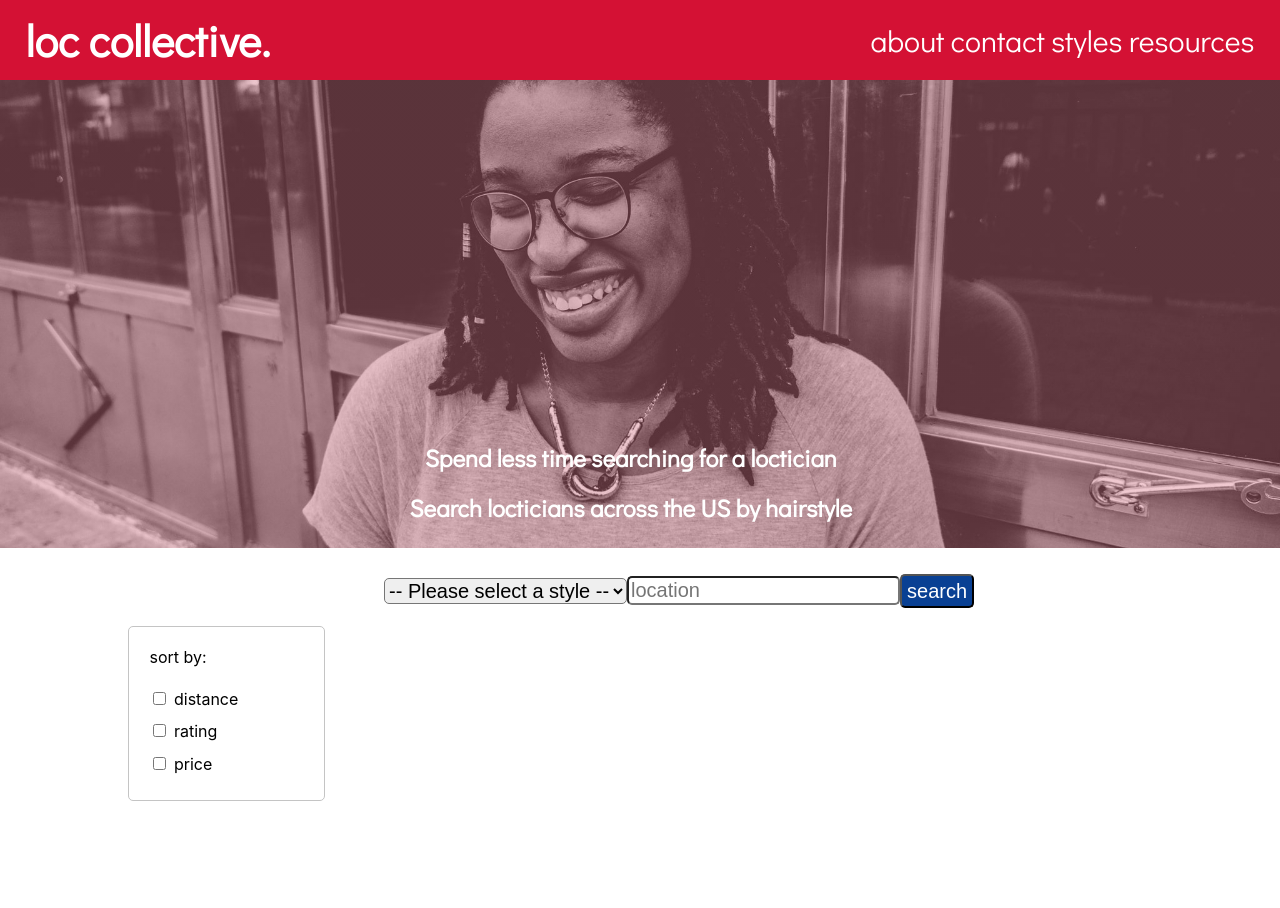
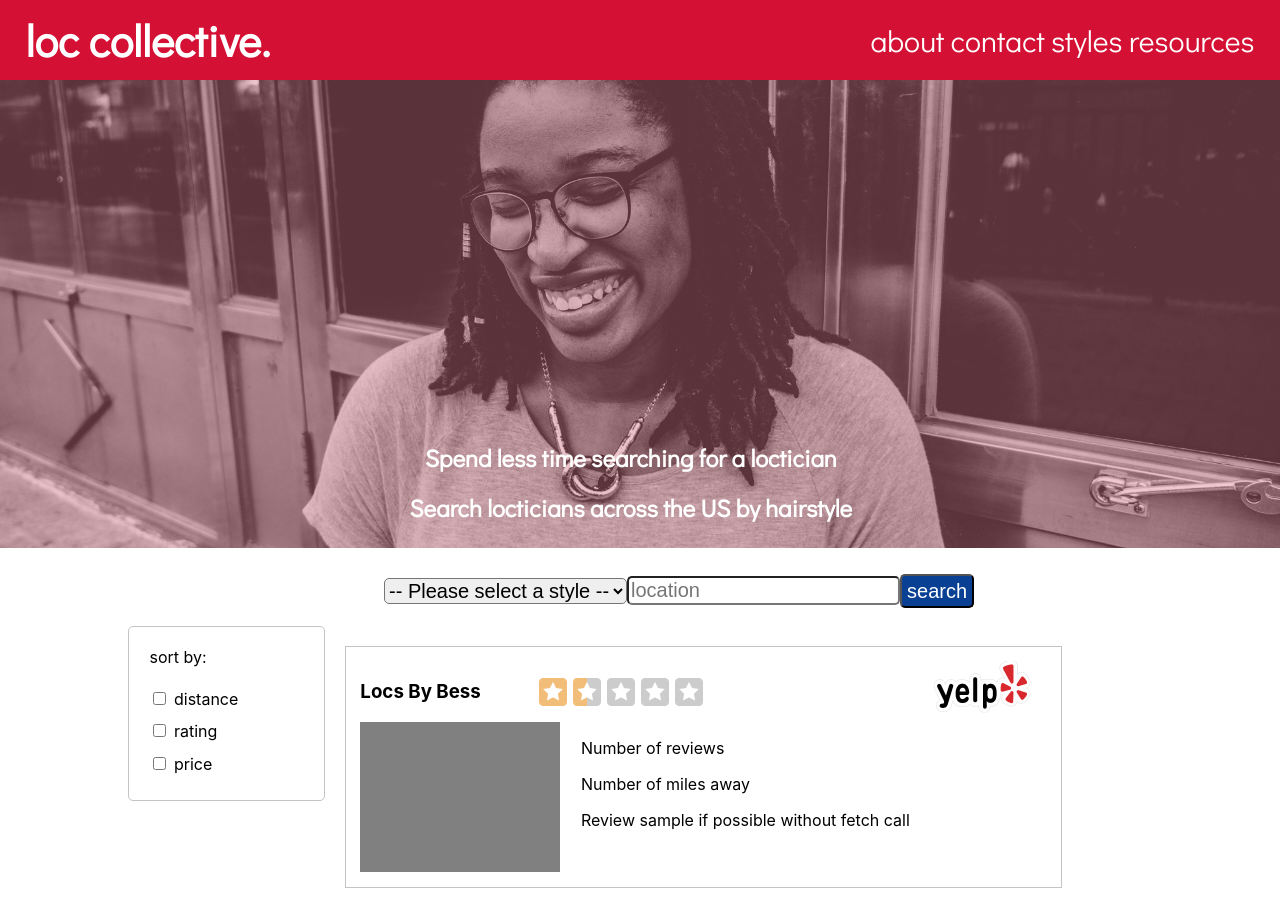
Before and after one commit to garnetred/loc-collective, a React (Create React App) app: page / in a window 1280 px wide. Before the commit the page ends 801 px from the top, so only its background shows below. Built offline with nearby package versions, Linux system fonts and the light colour scheme.

Commit message:
Create basic formatting for search results

```diff
--- /dev/null
+++ b/src/Components/SearchResults/SearchResults.css
@@ -0,0 +1,41 @@
+.specific-search-result {
+  border: 1px solid #c4c4c4;
+  padding: 2%;
+  height: 25%;
+}
+
+.search-result-header {
+    display: flex;
+    flex-direction: row;
+    justify-content: space-between;
+    align-items: center;
+    width: 100%;
+}
+
+.name-and-rating {
+    display: flex;
+    flex-direction: row;
+    justify-content: space-between;
+    width: 50%;
+}
+
+.star-rating {
+    object-fit: contain;
+}
+
+.search-results-content {
+    display: flex;
+    flex-direction: row;
+    width: 100%;
+}
+
+.company-image {
+    height: 150px;
+    width: 200px;
+    background-color: gray;
+    margin: 0;
+}
+
+.search-results-content > article {
+    margin-left: 3%;
+}
--- /dev/null
+++ b/src/Components/SearchResults/SearchResults.js
@@ -0,0 +1,36 @@
+import React from "react";
+import "./SearchResults.css";
+import { Link } from "react-router-dom";
+
+const SearchResults = () => {
+  return (
+    <section className="specific-search-result">
+      <section className="search-result-header">
+        <section className="name-and-rating">
+          <h3>Locs By Bess</h3>
+          <img
+            className="star-rating"
+            alt="star-rating"
+            src="images/yelp_stars/web_and_ios/small/small_1_half@2x.png"
+          ></img>
+        </section>
+        <img
+          className="yelp-logo"
+          src="images/yelp-logo.svg"
+          alt="yelp-logo"
+        ></img>
+      </section>
+      <section className="search-results-content">
+        <figure className="company-image"></figure>
+        <article>
+          <p>Number of reviews</p>
+          <p>Number of miles away</p>
+          <p>Review sample if possible without fetch call</p>
+        </article>
+      </section>
+    </section>
+    //divide by 1609 to convert meters to miles
+  );
+};
+
+export default SearchResults;
--- a/src/Components/SearchResultsContainer/SearchResultsContainer.css
+++ b/src/Components/SearchResultsContainer/SearchResultsContainer.css
@@ -1,7 +1,11 @@
 .search-results-container {
     width: 80%;
     margin: 2% auto;
+    display: flex;
+    flex-direction: row;
+    align-items: flex-start;
 }
+
 
 .sort-by-box {
     display: flex;
@@ -20,3 +24,8 @@
 .sort-by-box > label {
     margin: 4% 0;
 }
+
+.all-search-results {
+    width: 70%;
+    margin: 2%;
+}
--- a/src/Components/SearchResultsContainer/SearchResultsContainer.js
+++ b/src/Components/SearchResultsContainer/SearchResultsContainer.js
@@ -1,5 +1,6 @@
 import React from "react";
 import "./SearchResultsContainer.css";
+import SearchResults from '../SearchResults/SearchResults'
 
 //function or class? hmm
 
@@ -18,7 +19,9 @@ const SearchResultsContainer = () => {
           <input type="checkbox" name="price" value="price" /> price
         </label>
       </aside>
-      <main className="all-search-results"></main>
+      <main className="all-search-results">
+        <SearchResults />
+      </main>
     </section>
   );
 };
```
Also changed, not shown: public/images/yelp-logo.svg (added), 1 other file (tests, documents, lock files or other folders).
